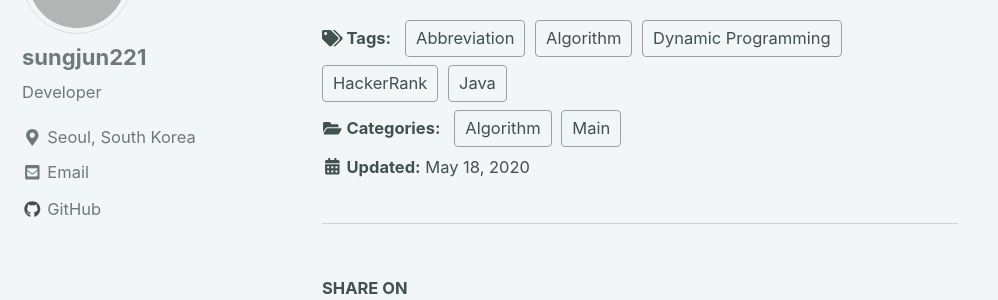
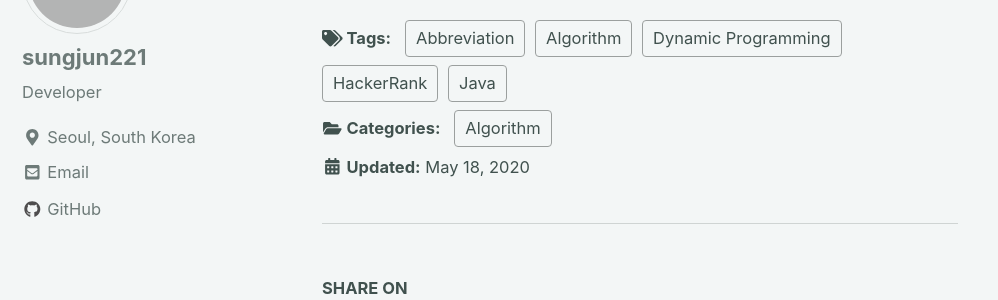
Before and after one commit to sungjun221/sungjun221.github.io, a Jekyll site: the page built from _posts/2020-05-18-Abbreviation.markdown, in a window 1280 px wide and 900 px high, scrolled down 2925 px. Shown: the part 142-442 px from the top of the window, without its empty margins (0-998 px from the left). Built offline with Jekyll 4.4.1, drawn with Linux system fonts in a browser that asks for light colours; nearby versions of some CDN libraries; comment, search, counter and statistics services are not loaded; grey boxes are pictures that could not be loaded.

Commit message:
modified

```diff
--- a/_posts/2020-05-18-Abbreviation.markdown
+++ b/_posts/2020-05-18-Abbreviation.markdown
@@ -2,7 +2,6 @@
 title: "[HackerRank] Abbreviation"
 categories:
   - Algorithm
-  - Main
 tags:
   - Algorithm
   - Abbreviation
```
